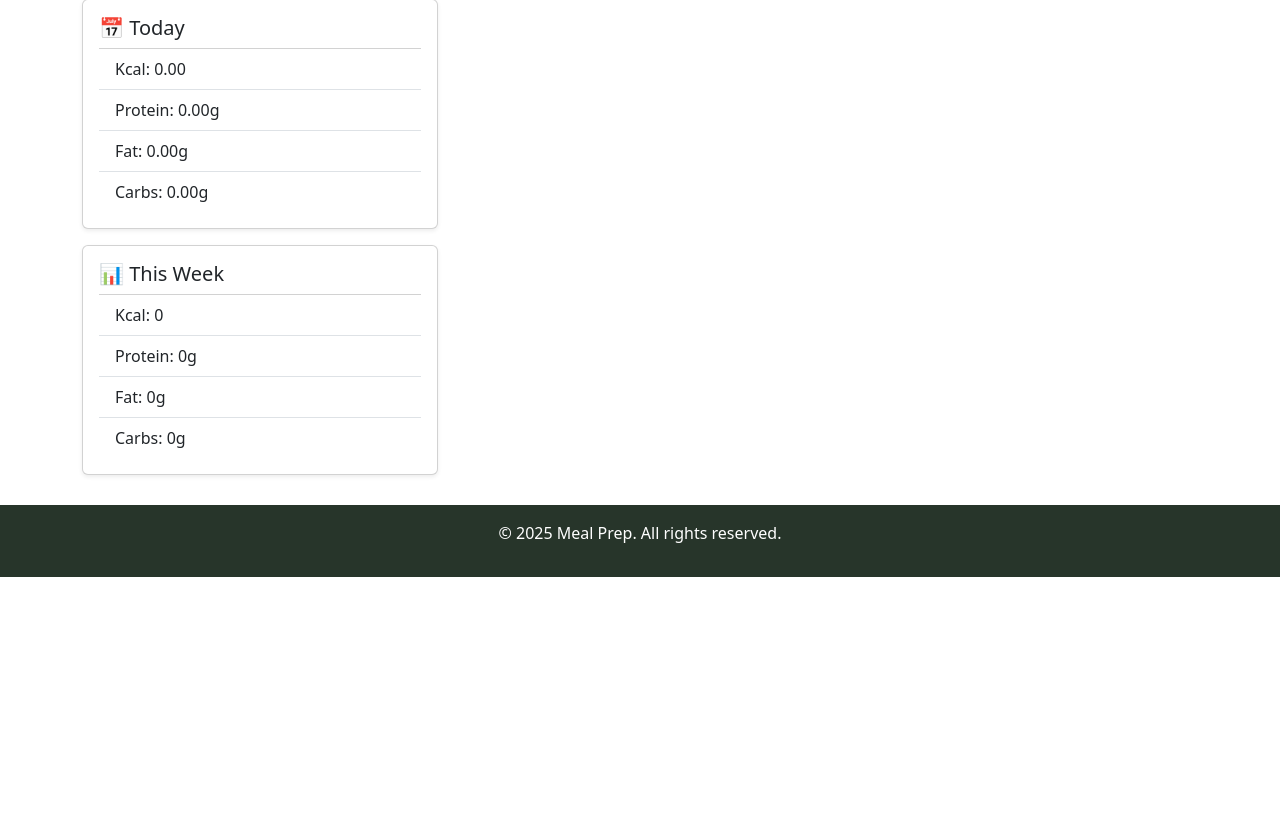
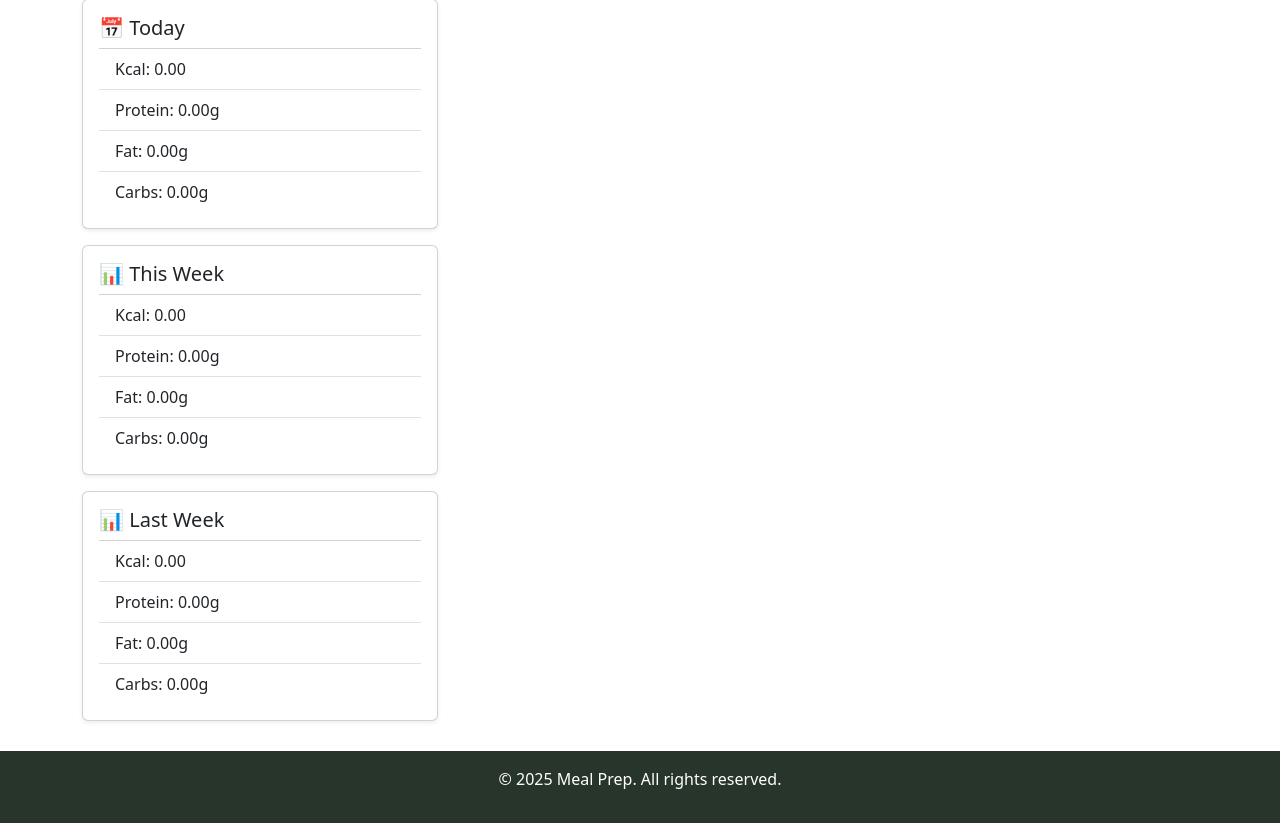
Before and after one commit to KubaWoj666/KcalApp, a Django app: page /accounts/profile/00000000-0000-0000-0000-000000000001/ in a window 1280 px wide. Shown: the part 779-1602 px from the top of the page. Before the commit the page ends 1356 px from the top, so only its background shows below. Run offline with Django 4.2, Linux system fonts and the light colour scheme; a user stored in the database is signed in; tables that the repository leaves empty hold one stand-in row (values such as "Sample post"); parts of the project's set-up code (start-up, migrations or seed data) failed here and were passed over; some libraries are stand-ins or nearby versions.

Commit message:
core.models.py(add creator fild to Product model), core.admin.py(implement coreator field), core.forms.py(ProductForm create funcion to automatycly save a user who create product, RecipeProductForm and  AddProductToRecipeForm update querysets), core.views.py(implement new modelfield and forms), settings.py(add SITE_ID=1), login.html(hange google url for loging user), users.view.py(add stats in profile view), profile.html(implement statst form view)

```diff
--- a/KcalApp/settings.py
+++ b/KcalApp/settings.py
@@ -57,9 +57,9 @@ INSTALLED_APPS = [
     'allauth.socialaccount',
     'allauth.socialaccount.providers.google',
     'allauth.socialaccount.providers.github',
+]
 
-
-]
+SITE_ID = 1
 
 AUTH_USER_MODEL = "users.UserAccount"
 ACCOUNT_LOGIN_METHODS = {'email'}
--- a/core/admin.py
+++ b/core/admin.py
@@ -3,7 +3,7 @@ from django.contrib import admin
 from .models import Product, Recipe, RecipeProduct, Meal, MealEntry
 
 class ProductAdmin(admin.ModelAdmin):
-    list_display = [ "id", "name", "kcal", "protein", "fat", "carbs"]
+    list_display = [ "id",  "creator", "name", "kcal", "protein", "fat", "carbs"]
 
 class RecipeAdmin(admin.ModelAdmin):
     list_display = ["id", "creator", "name", "total_kcal"]
--- a/core/models.py
+++ b/core/models.py
@@ -3,6 +3,7 @@ from django.urls import reverse
 from users.models import UserAccount
 
 class Product(models.Model):
+    creator = models.ForeignKey(UserAccount, on_delete=models.CASCADE, null=True)
     name = models.CharField(max_length=150, unique=True)
     kcal = models.DecimalField(max_digits=6, decimal_places=2, verbose_name="kcal/100g")
     protein = models.DecimalField(max_digits=6, decimal_places=2, verbose_name="protein/100g")
--- a/templates/users/profile.html
+++ b/templates/users/profile.html
@@ -48,13 +48,23 @@
                 </ul>
             </div>
 
-            <div class="card shadow-sm p-3">
+            <div class="card shadow-sm p-3 mb-3">
                 <h5 class="card-title">📊 This Week</h5>
                 <ul class="list-group list-group-flush">
-                    <li class="list-group-item">Kcal: {{ weekly.kcal|default:"0" }}</li>
-                    <li class="list-group-item">Protein: {{ weekly.protein|default:"0" }}g</li>
-                    <li class="list-group-item">Fat: {{ weekly.fat|default:"0" }}g</li>
-                    <li class="list-group-item">Carbs: {{ weekly.carbs|default:"0" }}g</li>
+                    <li class="list-group-item">Kcal: {{ current_week.kcal|default:"0"|floatformat:2 }}</li>
+                    <li class="list-group-item">Protein: {{ current_week.protein|default:"0"|floatformat:2 }}g</li>
+                    <li class="list-group-item">Fat: {{ current_week.fat|default:"0"|floatformat:2 }}g</li>
+                    <li class="list-group-item">Carbs: {{ current_week.carbs|default:"0"|floatformat:2 }}g</li>
+                </ul>
+            </div>
+
+            <div class="card shadow-sm p-3">
+                <h5 class="card-title">📊 Last Week</h5>
+                <ul class="list-group list-group-flush">
+                    <li class="list-group-item">Kcal: {{ last_week.kcal|default:"0"|floatformat:2 }}</li>
+                    <li class="list-group-item">Protein: {{ last_week.protein|default:"0"|floatformat:2 }}g</li>
+                    <li class="list-group-item">Fat: {{ last_week.fat|default:"0"|floatformat:2 }}g</li>
+                    <li class="list-group-item">Carbs: {{ last_week.carbs|default:"0"|floatformat:2 }}g</li>
                 </ul>
             </div>
         </div>
--- a/users/views.py
+++ b/users/views.py
@@ -3,6 +3,7 @@ from django.urls import reverse
 from django.contrib.auth.forms import AuthenticationForm
 import datetime
 from django.db.models import Sum, F
+from django.utils import timezone
 
 from core.models import Recipe, MealEntry
 
@@ -31,6 +32,7 @@ class CustomSignupView(SignupView):
         return redirect("profile_create", pk=user.id)
 
 
+
 def finish_profile_create(request, pk):
     user = get_object_or_404(UserAccount, id=pk)
     form = CustomUserCreationForm()
@@ -53,18 +55,51 @@ def finish_profile_create(request, pk):
 
 def profile(request, pk):
     user = get_object_or_404(UserAccount, pk=request.user.id)
-    recipes = get_list_or_404(Recipe, creator=user)
+    recipes = Recipe.objects.filter(creator=user)
+
     daily = MealEntry.objects.filter(date=datetime.date.today()).aggregate(
     kcal=Sum(F("meal__kcal")),
     protein=Sum(F("meal__protein")),
     carbs=Sum(F("meal__carbs")),
     fat=Sum(F("meal__fat")),
-)
+    )
+
+    some_day_last_week = datetime.date.today() - datetime.timedelta(days=7)
+    some_day_last_week_SO = timezone.now().date() - datetime.timedelta(days=7)
+    monday_of_last_week = some_day_last_week - datetime.timedelta(days=(some_day_last_week.isocalendar()[2] - 1))
+    monday_of_this_week = monday_of_last_week + datetime.timedelta(days=7)
+
+
+    print(some_day_last_week.day)
+    print(some_day_last_week_SO)
+    print(monday_of_last_week)
+    print(monday_of_this_week)
+
+    last_week = MealEntry.objects.filter(date__gte=monday_of_last_week, date__lt=monday_of_this_week).aggregate(
+    kcal=Sum(F("meal__kcal")),
+    protein=Sum(F("meal__protein")),
+    carbs=Sum(F("meal__carbs")),
+    fat=Sum(F("meal__fat")),
+    )
+
+    date = datetime.date.today()
+    start_week = date - datetime.timedelta(date.weekday())
+    end_week = start_week + datetime.timedelta(7)
+
+    current_week = MealEntry.objects.filter(date__gte=start_week, date__lt=end_week).aggregate(
+    kcal=Sum(F("meal__kcal")),
+    protein=Sum(F("meal__protein")),
+    carbs=Sum(F("meal__carbs")),
+    fat=Sum(F("meal__fat")),
+    )
+
 
     context = {
         "user": user,
         "recipes": recipes,
         "daily": daily,
+        "current_week": current_week,
+        "last_week": last_week
     }
     return render(request, "users/profile.html", context)
 
```
Also changed, not shown: core/forms.py (+35 -3 lines), core/views.py (+11 -5 lines), templates/account/login.html (+4 -4 lines), core/migrations/0005_product_creator.py (added).
